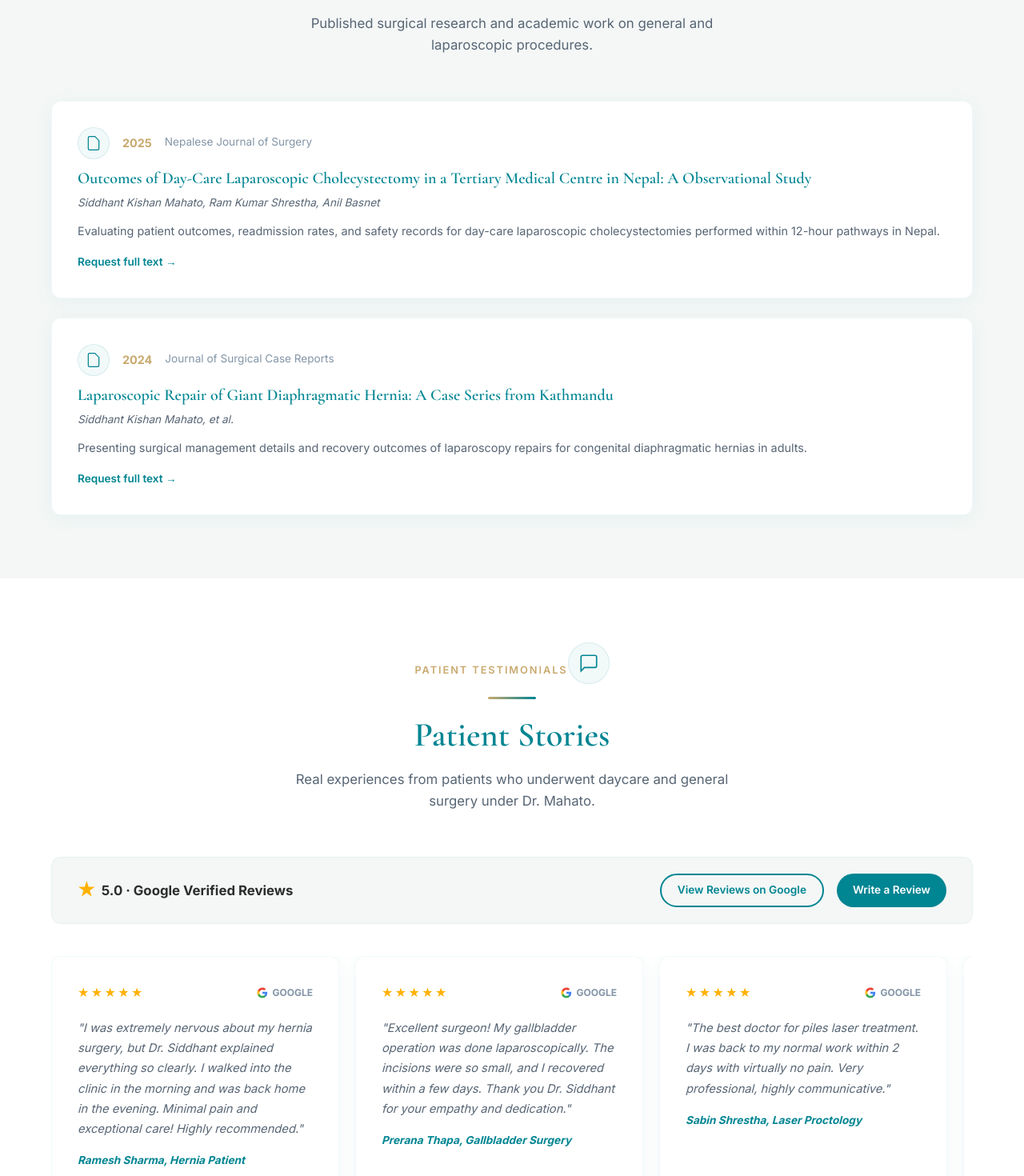
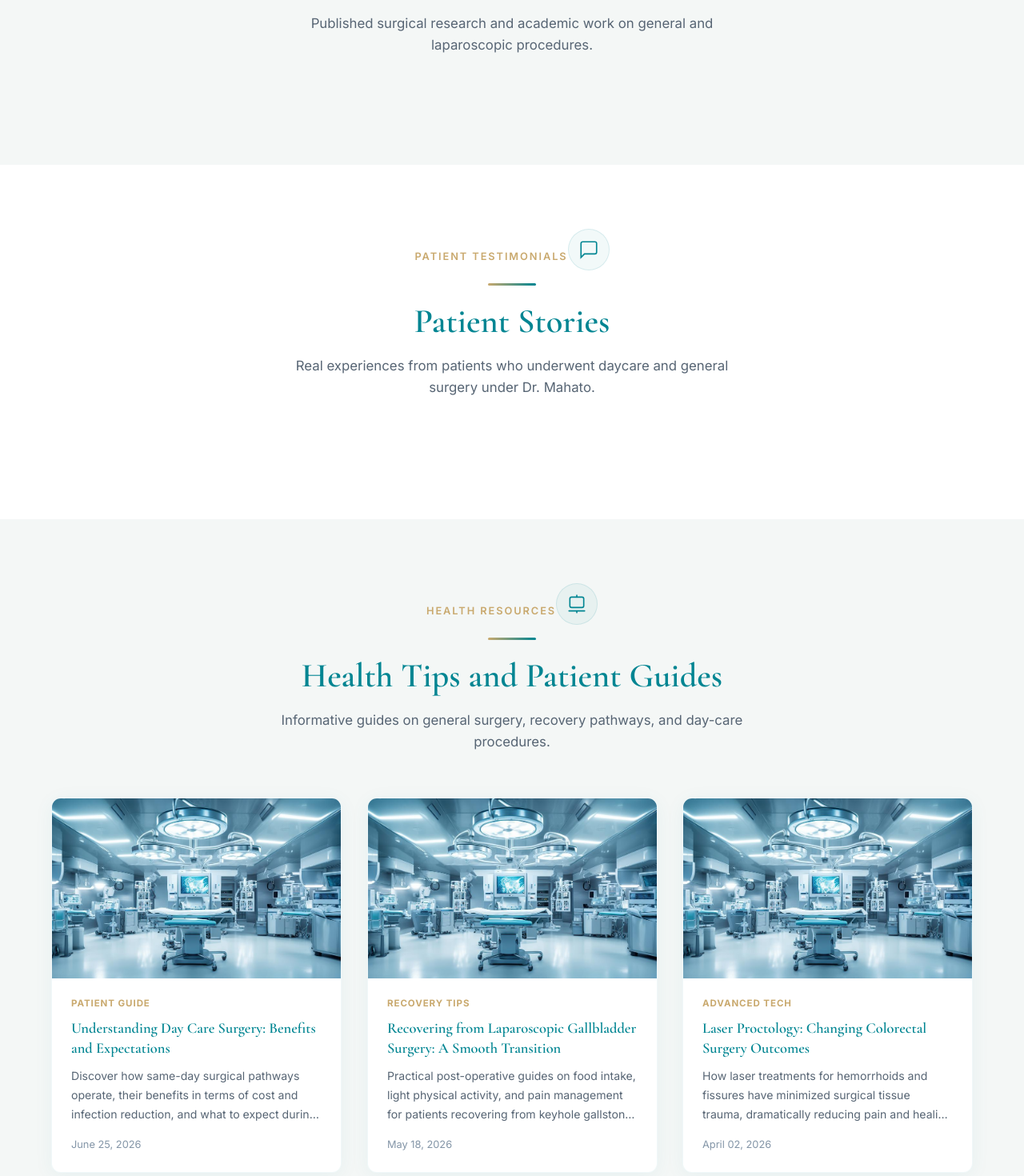
Before and after one commit to s9819809834-cmd/siddhant, a React (Vite) app: page / in a window 1280 px wide. Shown: the part 5860-7330 px from the top of the page at 80% size. Built offline with nearby package versions, Linux system fonts and the light colour scheme.

Commit message:
feat: implement responsive navigation header and scroll reveal animations in App.jsx

```diff
--- a/src/App.jsx
+++ b/src/App.jsx
@@ -140,7 +140,7 @@ function Header() {
             </ul>
           </nav>
 
-          <a href="tel:+9779803502830" className="header__phone">
+          <a href="tel:9842750275" className="header__phone">
             <svg width="18" height="18" viewBox="0 0 24 24" fill="currentColor">
               <path d="M17.472 14.382c-.297-.149-1.758-.867-2.03-.967-.273-.099-.471-.148-.67.15-.197.297-.767.966-.94 1.164-.173.199-.347.223-.644.075-.297-.15-1.255-.463-2.39-1.475-.883-.788-1.48-1.761-1.653-2.059-.173-.297-.018-.458.13-.606.134-.133.298-.347.446-.52.149-.174.198-.298.298-.497.099-.198.05-.371-.025-.52-.075-.149-.669-1.612-.916-2.207-.242-.579-.487-.5-.669-.51-.173-.008-.371-.01-.57-.01-.198 0-.52.074-.792.372-.272.297-1.04 1.016-1.04 2.479 0 1.462 1.065 2.875 1.213 3.074.149.198 2.096 3.2 5.077 4.487.709.306 1.262.489 1.694.625.712.227 1.36.195 1.871.118.571-.085 1.758-.719 2.006-1.413.248-.694.248-1.289.173-1.413-.074-.124-.272-.198-.57-.347m-5.421 7.403h-.004a9.87 9.87 0 01-5.031-1.378l-.361-.214-3.741.982.998-3.648-.235-.374a9.86 9.86 0 01-1.51-5.26c.001-5.45 4.436-9.884 9.888-9.884 2.64 0 5.122 1.03 6.988 2.898a9.825 9.825 0 012.893 6.994c-.003 5.45-4.435 9.884-9.885 9.884m8.413-18.297A11.815 11.815 0 0012.05 0C5.495 0 .16 5.335.157 11.892c0 2.096.547 4.142 1.588 5.945L.057 24l6.305-1.654a11.882 11.882 0 005.683 1.448h.005c6.554 0 11.89-5.335 11.893-11.893a11.821 11.821 0 00-3.48-8.413z"></path>
             </svg>
@@ -172,11 +172,11 @@ function Header() {
         <a href="#faqs" className="mobile-nav__link" onClick={() => setMobileOpen(false)}>Common FAQs</a>
         <a href="#contact" className="mobile-nav__link" onClick={() => setMobileOpen(false)}>Contact Us</a>
 
-        <a href="tel:+9779803502830" className="mobile-nav__phone">
+        <a href="tel:9842750275" className="mobile-nav__phone">
           <svg width="18" height="18" viewBox="0 0 24 24" fill="currentColor">
             <path d="M17.472 14.382c-.297-.149-1.758-.867-2.03-.967-.273-.099-.471-.148-.67.15-.197.297-.767.966-.94 1.164-.173.199-.347.223-.644.075-.297-.15-1.255-.463-2.39-1.475-.883-.788-1.48-1.761-1.653-2.059-.173-.297-.018-.458.13-.606.134-.133.298-.347.446-.52.149-.174.198-.298.298-.497.099-.198.05-.371-.025-.52-.075-.149-.669-1.612-.916-2.207-.242-.579-.487-.5-.669-.51-.173-.008-.371-.01-.57-.01-.198 0-.52.074-.792.372-.272.297-1.04 1.016-1.04 2.479 0 1.462 1.065 2.875 1.213 3.074.149.198 2.096 3.2 5.077 4.487.709.306 1.262.489 1.694.625.712.227 1.36.195 1.871.118.571-.085 1.758-.719 2.006-1.413.248-.694.248-1.289.173-1.413-.074-.124-.272-.198-.57-.347m-5.421 7.403h-.004a9.87 9.87 0 01-5.031-1.378l-.361-.214-3.741.982.998-3.648-.235-.374a9.86 9.86 0 01-1.51-5.26c.001-5.45 4.436-9.884 9.888-9.884 2.64 0 5.122 1.03 6.988 2.898a9.825 9.825 0 012.893 6.994c-.003 5.45-4.435 9.884-9.885 9.884m8.413-18.297A11.815 11.815 0 0012.05 0C5.495 0 .16 5.335.157 11.892c0 2.096.547 4.142 1.588 5.945L.057 24l6.305-1.654a11.882 11.882 0 005.683 1.448h.005c6.554 0 11.89-5.335 11.893-11.893a11.821 11.821 0 00-3.48-8.413z"></path>
           </svg>
-          <span>Call: +977 9803502830</span>
+          <span>Call: 9842750275</span>
         </a>
         <a href="#contact" className="btn btn--accent" onClick={() => setMobileOpen(false)}>Book Appointment</a>
       </div>
@@ -624,7 +624,7 @@ function AppointmentCTA() {
         <div className="scroll-reveal scroll-reveal--fade-left" style={{ transitionDelay: '150ms' }}>
           <div className="appointment-cta__actions">
             <a href="#contact" className="btn btn--accent btn--glow">Book Appointment</a>
-            <a href="tel:+9779800000000" className="btn btn--outline">Call Clinic</a>
+            <a href="tel:9842750275" className="btn btn--outline">Call Clinic</a>
           </div>
         </div>
       </div>
@@ -635,22 +635,7 @@ function AppointmentCTA() {
 /* ==========================================================================
    RESEARCH & MEDICAL PUBLICATIONS
    ========================================================================== */
-const researchData = [
-  {
-    year: '2025',
-    journal: 'Nepalese Journal of Surgery',
-    title: 'Outcomes of Day-Care Laparoscopic Cholecystectomy in a Tertiary Medical Centre in Nepal: A Observational Study',
-    authors: 'Siddhant Kishan Mahato, Ram Kumar Shrestha, Anil Basnet',
-    desc: 'Evaluating patient outcomes, readmission rates, and safety records for day-care laparoscopic cholecystectomies performed within 12-hour pathways in Nepal.'
-  },
-  {
-    year: '2024',
-    journal: 'Journal of Surgical Case Reports',
-    title: 'Laparoscopic Repair of Giant Diaphragmatic Hernia: A Case Series from Kathmandu',
-    authors: 'Siddhant Kishan Mahato, et al.',
-    desc: 'Presenting surgical management details and recovery outcomes of laparoscopy repairs for congenital diaphragmatic hernias in adults.'
-  }
-];
+const researchData = [];
 
 function Research() {
   return (
@@ -700,28 +685,7 @@ function Research() {
 /* ==========================================================================
    PATIENT STORIES / TESTIMONIALS
    ========================================================================== */
-const testimonialsData = [
-  {
-    stars: 5,
-    text: "I was extremely nervous about my hernia surgery, but Dr. Siddhant explained everything so clearly. I walked into the clinic in the morning and was back home in the evening. Minimal pain and exceptional care! Highly recommended.",
-    author: "Ramesh Sharma, Hernia Patient"
-  },
-  {
-    stars: 5,
-    text: "Excellent surgeon! My gallbladder operation was done laparoscopically. The incisions were so small, and I recovered within a few days. Thank you Dr. Siddhant for your empathy and dedication.",
-    author: "Prerana Thapa, Gallbladder Surgery"
-  },
-  {
-    stars: 5,
-    text: "The best doctor for piles laser treatment. I was back to my normal work within 2 days with virtually no pain. Very professional, highly communicative.",
-    author: "Sabin Shrestha, Laser Proctology"
-  },
-  {
-    stars: 5,
-    text: "Genuine, patient-first care philosophy. Demystifies everything and doesn't rush you. I received excellent outpatient cyst excision care.",
-    author: "Anju Mahat, Soft Tissue Excision"
-  }
-];
+const testimonialsData = [];
 
 function Testimonials() {
   return (
@@ -739,16 +703,7 @@ function Testimonials() {
           <p>Real experiences from patients who underwent daycare and general surgery under Dr. Mahato.</p>
         </div>
 
-        <div className="google-reviews-bar">
-          <p className="google-reviews-bar__rating">
-            <span className="google-reviews-bar__star">★</span>
-            <span>5.0 · Google Verified Reviews</span>
-          </p>
-          <div className="google-reviews-bar__actions">
-            <a href="#contact" className="btn btn--outline-dark btn--sm">View Reviews on Google</a>
-            <a href="#contact" className="btn btn--primary btn--sm">Write a Review</a>
-          </div>
-        </div>
+
 
         <div className="reviews-carousel" role="list">
           {testimonialsData.map((item, idx) => (
@@ -943,18 +898,7 @@ function Contact() {
         <div className="contact-grid">
           <div className="scroll-reveal scroll-reveal--fade-right">
             <div className="contact-info">
-              <div className="contact-card card">
-                <h3>Surgical Consultation Clinic</h3>
-                <p className="contact-card__role">Lead General Surgeon</p>
-                <a
-                  href="https://maps.google.com"
-                  target="_blank"
-                  rel="noopener noreferrer"
-                  className="contact-card__address"
-                >
-                  Kathmandu, Nepal (Clinical location details on request)
-                </a>
-              </div>
+
 
               <div className="contact-card card">
                 <h3>Academic &amp; Training Pedigree</h3>
@@ -965,34 +909,23 @@ function Contact() {
               </div>
 
               <div className="contact-details">
-                <a href="tel:+9779803502830" className="contact-detail">
+                <a href="tel:9842750275" className="contact-detail">
                   <svg width="20" height="20" viewBox="0 0 24 24" fill="currentColor">
                     <path d="M6.62 10.79a15.05 15.05 0 006.59 6.59l2.2-2.2a1 1 0 011.01-.24 11.36 11.36 0 003.56.57 1 1 0 011 1V20a1 1 0 01-1 1A17 17 0 013 4a1 1 0 011-1h3.5a1 1 0 011 1 11.36 0 00.57 3.56 1 1 0 01-.25 1.01l-2.2-2.22z"></path>
                   </svg>
-                  +977 9803502830
+                  9842750275
                 </a>
-                <a href="mailto:info@drsiddhant.com.np" className="contact-detail">
+                <a href="mailto:sidkm_104@gmail.com" className="contact-detail">
                   <svg width="20" height="20" viewBox="0 0 24 24" fill="currentColor">
                     <path d="M20 4H4c-1.1 0-1.99.9-1.99 2L2 18c0 1.1.9 2 2 2h16c1.1 0 2-.9 2-2V6c0-1.1-.9-2-2-2zm0 4l-8 5-8-5V6l8 5 8-5v2z"></path>
                   </svg>
-                  info@drsiddhant.com.np
+                  sidkm_104@gmail.com
                 </a>
               </div>
             </div>
           </div>
 
-          <div className="scroll-reveal scroll-reveal--fade-left" style={{ transitionDelay: '150ms' }}>
-            {/* Embedded static Map placeholder or generic interactive map */}
-            <div className="contact-map">
-              <iframe
-                src="https://www.google.com/maps/embed?pb=!1m18!1m12!1m3!1d56516.31625953046!2d85.28493299719308!3d27.70895594454795!2m3!1f0!2f0!3f0!3m2!1i1024!2i768!4f13.1!3m3!1m2!1s0x39eb198a307baabf%3A0xb5137c1b545d9757!2sKathmandu%2044600!5e0!3m2!1sen!2snp!4v1700000000000!5m2!1sen!2snp"
-                allowFullScreen=""
-                loading="lazy"
-                referrerPolicy="no-referrer-when-downgrade"
-                title="Kathmandu Clinic Map Location"
-              ></iframe>
-            </div>
-          </div>
+
         </div>
       </div>
     </section>
@@ -1057,11 +990,11 @@ function Footer() {
               </li>
               <li>
                 <strong>Call Consultation</strong>
-                <a href="tel:+9779803502830">+977 9803502830</a>
+                <a href="tel:9842750275">9842750275</a>
               </li>
               <li>
                 <strong>Email Address</strong>
-                <a href="mailto:info@drsiddhant.com.np">info@drsiddhant.com.np</a>
+                <a href="mailto:sidkm_104@gmail.com">sidkm_104@gmail.com</a>
               </li>
             </ul>
           </div>
@@ -1088,7 +1021,7 @@ function MobileQuickActions() {
   return (
     <div className="mobile-quick-actions" aria-hidden="true">
       <div className="mobile-quick-actions__bar">
-        <a href="tel:+9779803502830" className="mobile-quick-actions__item">
+        <a href="tel:9842750275" className="mobile-quick-actions__item">
           <svg width="20" height="20" viewBox="0 0 24 24" fill="currentColor">
             <path d="M6.62 10.79a15.05 15.05 0 006.59 6.59l2.2-2.2a1 1 0 011.01-.24 11.36 11.36 0 003.56.57 1 1 0 011 1V20a1 1 0 01-1 1A17 17 0 013 4a1 1 0 011-1h3.5a1 1 0 011 1 11.36 11.36 0 00.57 3.56 1 1 0 01-.25 1.01l-2.2-2.22z"></path>
           </svg>
```
